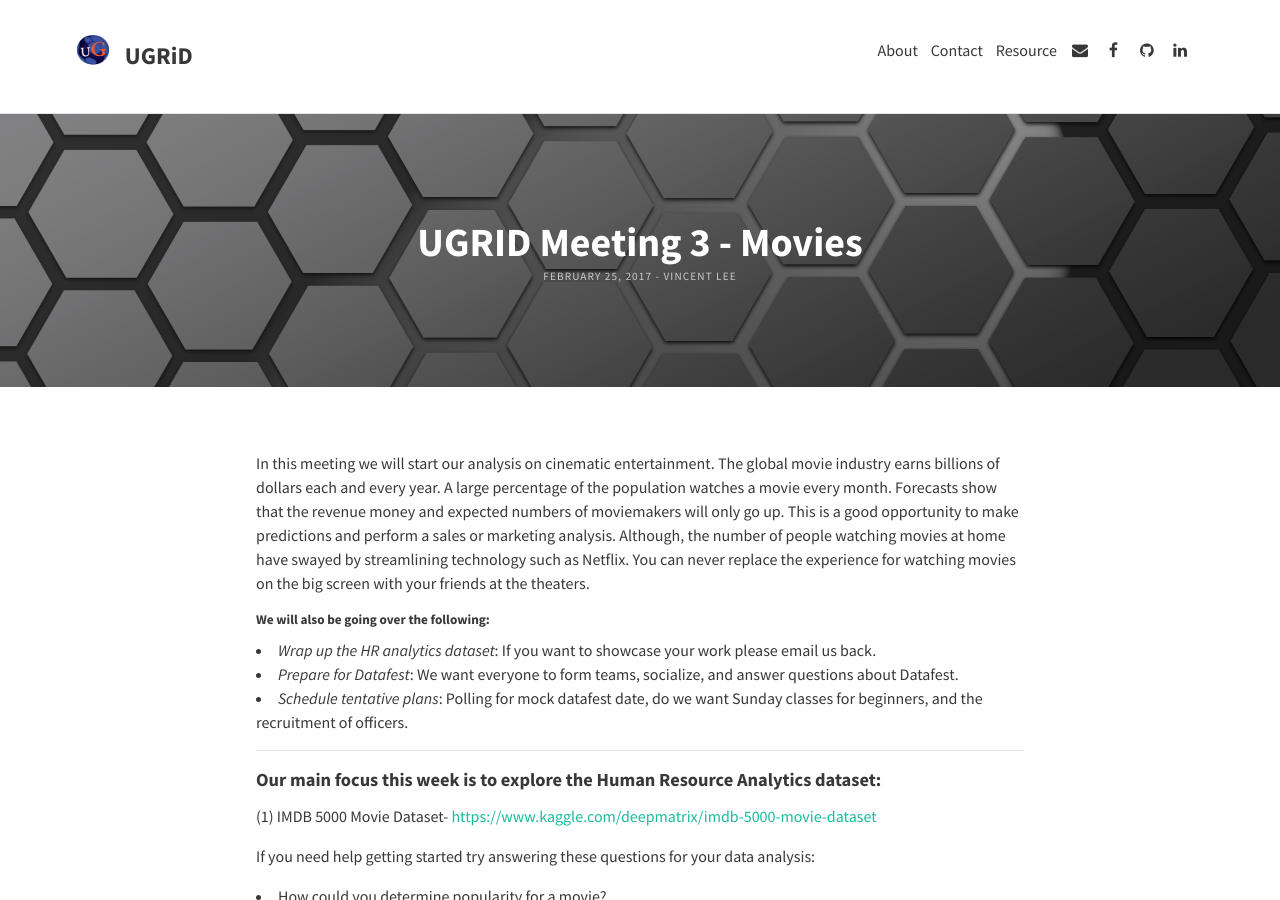
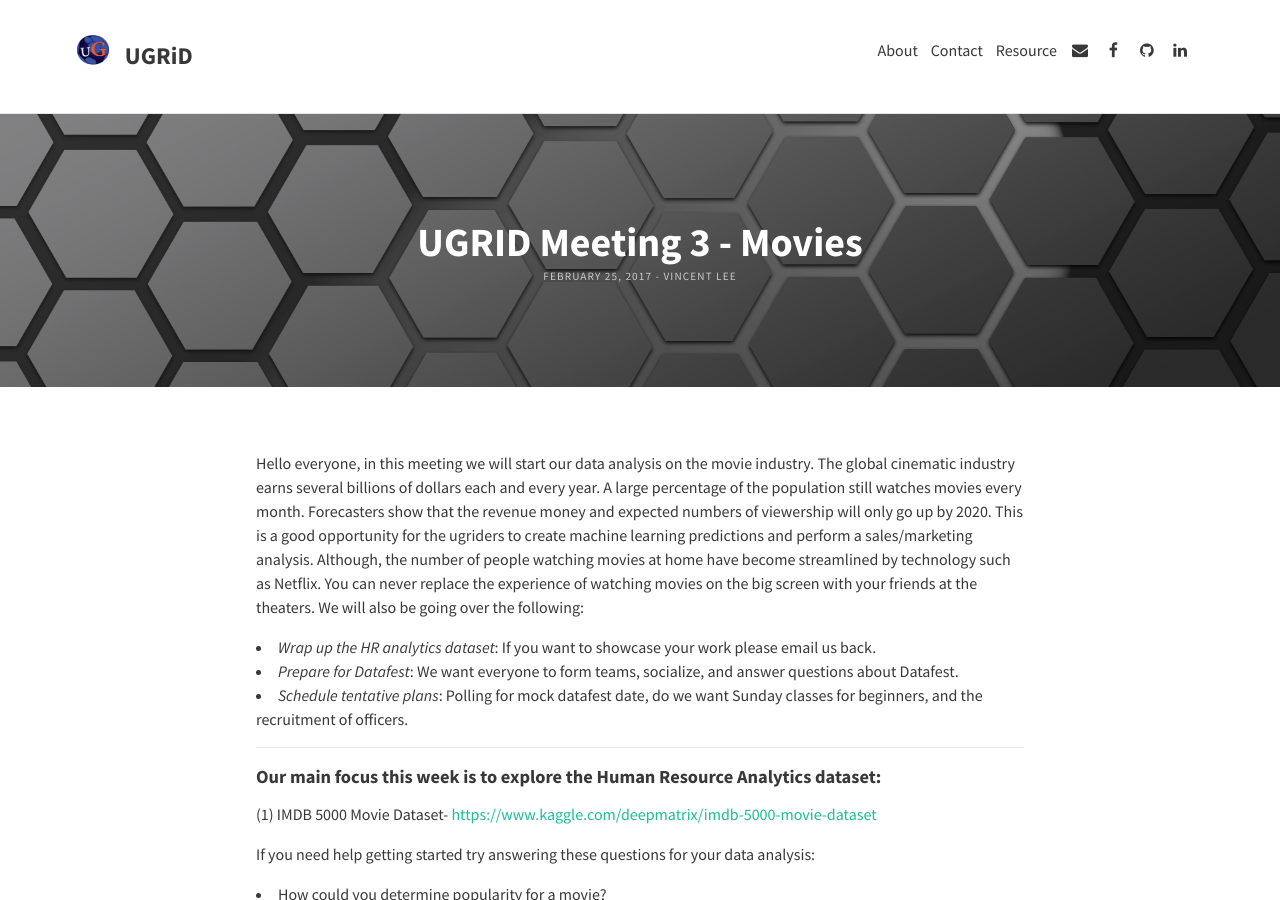
Before and after one commit to sketchplatform/ugriders.github.io, a Jekyll site: the page built from _posts/2017-02-25-UGRID_F17-Movies.md, in a window 1280 px wide and 900 px high. Built offline with Jekyll 4.4.1, drawn with Linux system fonts in a browser that asks for light colours; nearby versions of some CDN libraries; comment, search, counter and statistics services are not loaded.

Commit message:
Update 2017-02-25-UGRID_F17-Movies.md

```diff
--- a/_posts/2017-02-25-UGRID_F17-Movies.md
+++ b/_posts/2017-02-25-UGRID_F17-Movies.md
@@ -5,10 +5,7 @@
 author: Vincent Lee
 ---
 
-In this meeting we will start our analysis on cinematic entertainment. The global movie industry earns billions of dollars each and every year. A large percentage of the population watches a movie every month. Forecasts show that the revenue money and expected numbers of moviemakers will only go up. This is a good opportunity to make predictions and perform a sales or marketing analysis. Although, the number of people watching movies at home have swayed by streamlining technology such as Netflix. You can never replace the experience for watching movies on the big screen with your friends at the theaters.
-
-##### We will also be going over the following:
-
+Hello everyone, in this meeting we will start our data analysis on the movie industry. The global cinematic industry earns several billions of dollars each and every year. A large percentage of the population still watches movies every month. Forecasters show that the revenue money and expected numbers of viewership will only go up by 2020. This is a good opportunity for the ugriders to create machine learning predictions and perform a sales/marketing analysis. Although, the number of people watching movies at home have become streamlined by technology such as Netflix. You can never replace the experience of watching movies on the big screen with your friends at the theaters. We will also be going over the following:
 - *Wrap up the HR analytics dataset*: If you want to showcase your work please email us back.
 - *Prepare for Datafest*: We want everyone to form teams, socialize, and answer questions about Datafest.
 - *Schedule tentative plans*: Polling for mock datafest date, do we want Sunday classes for beginners, and the recruitment of officers.
```
